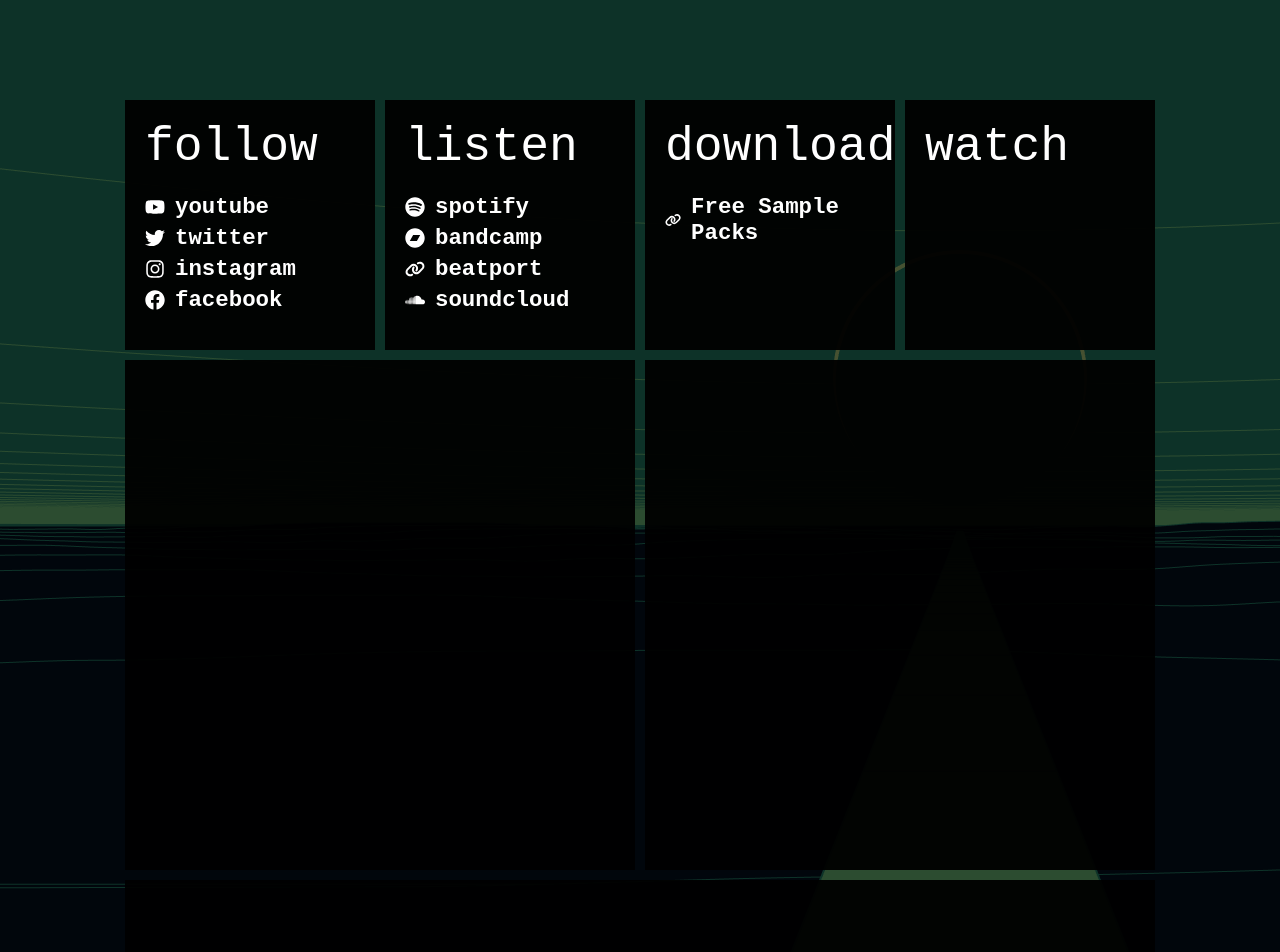
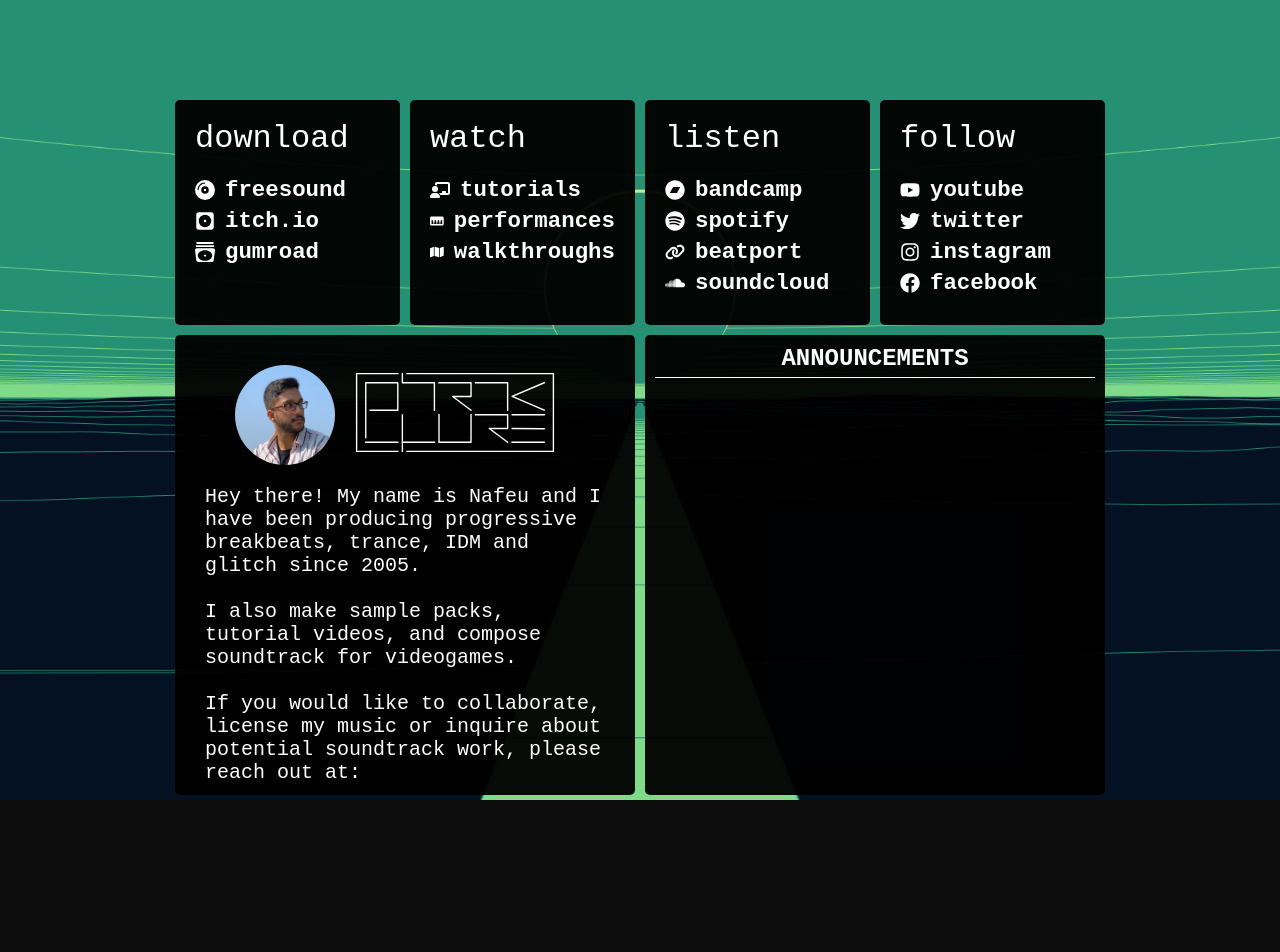
Before and after one commit to nafeu/phrakture.com, a Next.js app: page / in a window 1280 px wide. Shown: the top 952 px of the page. After the commit the page ends 800 px from the top, so only its background shows below. Built offline with nearby package versions, Linux system fonts and the light colour scheme; a web font is replaced by a local one.

Commit message:
Add additional updates to styling and content

```diff
--- a/app/components/Icons/index.js
+++ b/app/components/Icons/index.js
@@ -43,3 +43,33 @@
   // Font Awesome Pro 6.4.0 by @fontawesome - https://fontawesome.com License - https://fontawesome.com/license (Commercial License) Copyright 2023 Fonticons, Inc.
   <svg fill="white" width="20" height="20" xmlns="http://www.w3.org/2000/svg" viewBox="0 0 640 512"><path d="M579.8 267.7c56.5-56.5 56.5-148 0-204.5c-50-50-128.8-56.5-186.3-15.4l-1.6 1.1c-14.4 10.3-17.7 30.3-7.4 44.6s30.3 17.7 44.6 7.4l1.6-1.1c32.1-22.9 76-19.3 103.8 8.6c31.5 31.5 31.5 82.5 0 114L422.3 334.8c-31.5 31.5-82.5 31.5-114 0c-27.9-27.9-31.5-71.8-8.6-103.8l1.1-1.6c10.3-14.4 6.9-34.4-7.4-44.6s-34.4-6.9-44.6 7.4l-1.1 1.6C206.5 251.2 213 330 263 380c56.5 56.5 148 56.5 204.5 0L579.8 267.7zM60.2 244.3c-56.5 56.5-56.5 148 0 204.5c50 50 128.8 56.5 186.3 15.4l1.6-1.1c14.4-10.3 17.7-30.3 7.4-44.6s-30.3-17.7-44.6-7.4l-1.6 1.1c-32.1 22.9-76 19.3-103.8-8.6C74 372 74 321 105.5 289.5L217.7 177.2c31.5-31.5 82.5-31.5 114 0c27.9 27.9 31.5 71.8 8.6 103.9l-1.1 1.6c-10.3 14.4-6.9 34.4 7.4 44.6s34.4 6.9 44.6-7.4l1.1-1.6C433.5 260.8 427 182 377 132c-56.5-56.5-148-56.5-204.5 0L60.2 244.3z"/></svg>
 )
+
+export const DiskIcon = () => (
+  // Font Awesome Free 6.5.2 by @fontawesome - https://fontawesome.com License - https://fontawesome.com/license/free Copyright 2024 Fonticons, Inc.
+  <svg fill="white" width="20" height="20" xmlns="http://www.w3.org/2000/svg" viewBox="0 0 512 512"><path d="M0 256a256 256 0 1 1 512 0A256 256 0 1 1 0 256zm256 32a32 32 0 1 1 0-64 32 32 0 1 1 0 64zm-96-32a96 96 0 1 0 192 0 96 96 0 1 0 -192 0zM96 240c0-35 17.5-71.1 45.2-98.8S205 96 240 96c8.8 0 16-7.2 16-16s-7.2-16-16-16c-45.4 0-89.2 22.3-121.5 54.5S64 194.6 64 240c0 8.8 7.2 16 16 16s16-7.2 16-16z"/></svg>
+)
+
+export const AlbumIcon = () => (
+  // Font Awesome Pro 6.5.2 by @fontawesome - https://fontawesome.com License - https://fontawesome.com/license (Commercial License) Copyright 2024 Fonticons, Inc.
+  <svg fill="white" width="20" height="20" xmlns="http://www.w3.org/2000/svg" viewBox="0 0 448 512"><path d="M0 96C0 60.7 28.7 32 64 32H384c35.3 0 64 28.7 64 64V416c0 35.3-28.7 64-64 64H64c-35.3 0-64-28.7-64-64V96zM384 256A160 160 0 1 0 64 256a160 160 0 1 0 320 0zM224 224a32 32 0 1 1 0 64 32 32 0 1 1 0-64z"/></svg>
+)
+
+export const AlbumCollectionIcon = () => (
+  // Font Awesome Pro 6.5.2 by @fontawesome - https://fontawesome.com License - https://fontawesome.com/license (Commercial License) Copyright 2024 Fonticons, Inc.
+  <svg fill="white" width="20" height="20" xmlns="http://www.w3.org/2000/svg" viewBox="0 0 512 512"><path d="M32 24c0 13.3 10.7 24 24 24H456c13.3 0 24-10.7 24-24s-10.7-24-24-24H56C42.7 0 32 10.7 32 24zM48 160c-13.8 0-26.9 5.9-36 16.2S-1.3 200.3 .4 214l32 256c3 24 23.4 42 47.6 42H432c24.2 0 44.6-18 47.6-42l32-256c1.7-13.7-2.5-27.4-11.6-37.7s-22.2-16.2-36-16.2H48zM440 344c0 75.1-82.4 136-184 136S72 419.1 72 344s82.4-136 184-136s184 60.9 184 136zM256 376c17.7 0 32-10.7 32-24s-14.3-24-32-24s-32 10.7-32 24s14.3 24 32 24zM40 80c-13.3 0-24 10.7-24 24s10.7 24 24 24H472c13.3 0 24-10.7 24-24s-10.7-24-24-24H40z"/></svg>
+)
+
+export const ChalkboardUserIcon = () => (
+  // Font Awesome Free 6.5.2 by @fontawesome - https://fontawesome.com License - https://fontawesome.com/license/free Copyright 2024 Fonticons, Inc.
+  <svg fill="white" width="20" height="20" xmlns="http://www.w3.org/2000/svg" viewBox="0 0 640 512"><path d="M160 64c0-35.3 28.7-64 64-64H576c35.3 0 64 28.7 64 64V352c0 35.3-28.7 64-64 64H336.8c-11.8-25.5-29.9-47.5-52.4-64H384V320c0-17.7 14.3-32 32-32h64c17.7 0 32 14.3 32 32v32h64V64L224 64v49.1C205.2 102.2 183.3 96 160 96V64zm0 64a96 96 0 1 1 0 192 96 96 0 1 1 0-192zM133.3 352h53.3C260.3 352 320 411.7 320 485.3c0 14.7-11.9 26.7-26.7 26.7H26.7C11.9 512 0 500.1 0 485.3C0 411.7 59.7 352 133.3 352z"/></svg>
+)
+
+export const PianoKeyboardIcon = () => (
+  // Font Awesome Pro 6.5.2 by @fontawesome - https://fontawesome.com License - https://fontawesome.com/license (Commercial License) Copyright 2024 Fonticons, Inc.
+  <svg fill="white" width="20" height="20" xmlns="http://www.w3.org/2000/svg" viewBox="0 0 576 512"><path d="M64 64C28.7 64 0 92.7 0 128V384c0 35.3 28.7 64 64 64H512c35.3 0 64-28.7 64-64V128c0-35.3-28.7-64-64-64H64zM512 224V384H432V315.7c9.6-5.5 16-15.9 16-27.7V224h64zM400 384H304V315.7c9.6-5.5 16-15.9 16-27.7V224h64v64c0 11.8 6.4 22.2 16 27.7V384zm-128 0H176V315.7c9.6-5.5 16-15.9 16-27.7V224h64v64c0 11.8 6.4 22.2 16 27.7V384zm-128 0H64V224h64v64c0 11.8 6.4 22.2 16 27.7V384z"/></svg>
+)
+
+export const MapIcon = () => (
+  // Font Awesome Free 6.5.2 by @fontawesome - https://fontawesome.com License - https://fontawesome.com/license/free Copyright 2024 Fonticons, Inc.
+  <svg fill="white" width="20" height="20" xmlns="http://www.w3.org/2000/svg" viewBox="0 0 576 512"><path d="M384 476.1L192 421.2V35.9L384 90.8V476.1zm32-1.2V88.4L543.1 37.5c15.8-6.3 32.9 5.3 32.9 22.3V394.6c0 9.8-6 18.6-15.1 22.3L416 474.8zM15.1 95.1L160 37.2V423.6L32.9 474.5C17.1 480.8 0 469.2 0 452.2V117.4c0-9.8 6-18.6 15.1-22.3z"/></svg>
+)
--- /dev/null
+++ b/app/components/Logos/index.js
@@ -0,0 +1,34 @@
+import React from 'react'
+
+export const PhraktureLogo = () => (
+  <svg
+    xmlns="http://www.w3.org/2000/svg"
+    className="logo-svg"
+    viewBox="0 0 43.7 17.7"
+  >
+    <path
+      d="M17 112v-12h7v6h-6M25 98v2h7v6M33 100h7v3h-4l4 3M41 107h7v3h-4l4 3M41 100h7v6M56 100l-7 3 7 3M17 113h7M25 107.022V115M25 113h7M33 107v6h7v-6M49 107h7M49 110l6.981.05M48.968 113H56"
+      style={{
+        fill: "none",
+        stroke: "#fff",
+        strokeWidth: 0.3,
+        strokeLinecap: "square",
+        strokeLinejoin: "round",
+        strokeOpacity: 1,
+      }}
+      transform="translate(-14.65 -97.65)"
+    />
+    <path
+      d="M24 98h-9v17h9M26 115h32V98H26"
+      style={{
+        fill: "none",
+        stroke: "#fff",
+        strokeWidth: 0.3,
+        strokeLinecap: "square",
+        strokeLinejoin: "round",
+        strokeOpacity: 1,
+      }}
+      transform="translate(-14.65 -97.65)"
+    />
+  </svg>
+)
--- a/app/globals.css
+++ b/app/globals.css
@@ -3,13 +3,16 @@
 :root {
   --font: t26-carbon, monospace;
 
-  --square-dimensions: 250px;
+  --square-dimensions: 225px;
   --default-spacing: 10px;
   --color-primary: white;
   --color-secondary: rgba(0, 0, 0, 0.95);
 
   --default-border: 1px solid var(--color-primary);
+  --default-border-radius: 5px;
   --page-top-spacing: 100px;
+
+  --header-font-size: 2rem;
 }
 
 * {
@@ -30,6 +33,8 @@
   background-color: var(--color-secondary);
   background-repeat: no-repeat;
   background-attachment: fixed;
+  background-size: cover;
+  background-position: center;
 }
 
 a {
--- a/app/page.js
+++ b/app/page.js
@@ -1,21 +1,80 @@
 import Image from 'next/image'
+
 import styles from './page.module.css'
 
 import {
+  AlbumCollectionIcon,
+  AlbumIcon,
+  BandcampIcon,
+  ChalkboardUserIcon,
+  DiskIcon,
+  FacebookIcon,
   InstagramIcon,
-  YoutubeIcon,
+  LinkIcon,
+  MapIcon,
+  PianoKeyboardIcon,
+  SoundcloudIcon,
+  SpotifyIcon,
   TwitterIcon,
-  SoundcloudIcon,
-  FacebookIcon,
-  SpotifyIcon,
-  BandcampIcon,
-  LinkIcon
+  YoutubeIcon
 } from './components/Icons'
+
+import { PhraktureLogo } from './components/Logos'
+
+import headshotImage from '../public/headshot.jpeg'
 
 export default function Home() {
   return (
     <main className={styles.main}>
       <div className={styles.links}>
+        <div className={`${styles.item} ${styles.packs}`}>
+          <div className={styles.header}>download</div>
+
+          <div className={styles.linkList}>
+            <a className={styles.link} href="https://freesound.org/people/Phrakture">
+              <DiskIcon /> freesound
+            </a>
+            <a className={styles.link} href="https://phrakture.itch.io/">
+              <AlbumIcon /> itch.io
+            </a>
+            <a className={styles.link} href="https://phrakture.gumroad.com">
+              <AlbumCollectionIcon /> gumroad
+            </a>
+          </div>
+        </div>
+        <div className={`${styles.item} ${styles.tutorials}`}>
+          <div className={styles.header}>watch</div>
+
+          <div className={styles.linkList}>
+            <a className={styles.link} href="https://www.youtube.com/phrakture">
+              <ChalkboardUserIcon /> tutorials
+            </a>
+            <a className={styles.link} href="https://www.youtube.com/playlist?list=PLJy-2vXnWEZ8UPSP0Wk-cJskPRqeX_u7a">
+              <PianoKeyboardIcon /> performances
+            </a>
+            <a className={styles.link} href="https://www.youtube.com/phrakture">
+              <MapIcon /> walkthroughs
+            </a>
+          </div>
+        </div>
+        <div className={`${styles.item} ${styles.discography}`}>
+          <div className={styles.header}>listen</div>
+
+          <div className={styles.linkList}>
+            <a className={styles.link} href="https://phrakture.bandcamp.com/">
+              <BandcampIcon /> bandcamp
+            </a>
+            <a className={styles.link} href="https://open.spotify.com/artist/4AlnXoFGT5zl3v85ScIOzK?si=PjI_wsPsTemoD_BiQf8esA">
+              <SpotifyIcon /> spotify
+            </a>
+            <a className={styles.link} href="https://www.beatport.com/artist/phrakture/99726">
+              <LinkIcon /> beatport
+            </a>
+            <a className={styles.link} href="https://soundcloud.com/phrakture">
+              <SoundcloudIcon /> soundcloud
+            </a>
+          </div>
+        </div>
         <div className={`${styles.item} ${styles.follow}`}>
           <div className={styles.header}>follow</div>
 
@@ -34,43 +93,34 @@
             </a>
           </div>
         </div>
-        <div className={`${styles.item} ${styles.discography}`}>
-          <div className={styles.header}>listen</div>
-
-          <div className={styles.linkList}>
-            <a className={styles.link} href="https://open.spotify.com/artist/4AlnXoFGT5zl3v85ScIOzK?si=PjI_wsPsTemoD_BiQf8esA">
-              <SpotifyIcon /> spotify
-            </a>
-            <a className={styles.link} href="https://phrakture.bandcamp.com/">
-              <BandcampIcon /> bandcamp
-            </a>
-            <a className={styles.link} href="https://www.beatport.com/artist/phrakture/99726">
-              <LinkIcon /> beatport
-            </a>
-            <a className={styles.link} href="https://soundcloud.com/phrakture">
-              <SoundcloudIcon /> soundcloud
-            </a>
+      </div>
+      <div className={styles.content}>
+        <div className={styles.about}>
+          <div className={styles.headshot}>
+            <div style={{ backgroundImage: `url(${headshotImage.src})` }} className={styles.headshotCircle}></div>
+            <div className={styles.logo}>
+              <PhraktureLogo />
+            </div>
+          </div>
+          <div className={styles.bio}>
+            Hey there! My name is Nafeu and I have been producing progressive breakbeats, trance, IDM and glitch since 2005.
+            <br/>
+            <br/>
+            I also make sample packs, tutorial videos, and compose soundtrack for videogames.
+            <br/>
+            <br/>
+            If you would like to collaborate, license my music or inquire about potential soundtrack work, please reach out at:
+            <br/>
+            <br/>
+            <a href="mailto:phrakturemusic@proton.me">phrakturemusic@proton.me</a>
           </div>
         </div>
-        <div className={`${styles.item} ${styles.packs}`}>
-          <div className={styles.header}>download</div>
-
-          <div className={styles.linkList}>
-            <a className={styles.link} href="https://freesound.org/people/Phrakture">
-              <LinkIcon /> Free Sample Packs
-            </a>
-          </div>
-        </div>
-        <div className={`${styles.item} ${styles.tutorials}`}>
-          <div className={styles.header}>watch</div>
+        <div className={styles.spotlight}>
+          <div className={styles.announcements}>Announcements</div>
         </div>
       </div>
-      <div className={styles.content}>
-        <div className={styles.spotlight}></div>
-        <div className={styles.about}></div>
-      </div>
       <div className={styles.footer}>
-
+        Copyright 2024 Nafeu Nasir - phrakturemusic@proton.me
       </div>
     </main>
   )
--- a/app/page.module.css
+++ b/app/page.module.css
@@ -4,7 +4,7 @@
   align-items: center;
   gap: var(--default-spacing);
   padding-top: var(--page-top-spacing);
-  background-color: rgba(0, 0, 0, 0.65)
+  height: 100vh;
 }
 
 .links {
@@ -28,10 +28,19 @@
   font-weight: bold;
 }
 
+.link:hover {
+  opacity: 0.5;
+}
+
+.link:active {
+  opacity: 0.25;
+}
+
 .item {
   width: var(--square-dimensions);
   height: var(--square-dimensions);
   background-color: var(--color-secondary);
+  border-radius: var(--default-border-radius);
 }
 
 .content {
@@ -40,32 +49,151 @@
 }
 
 .spotlight {
+  border-radius: var(--default-border-radius);
   background-color: var(--color-secondary);
   width: calc((var(--square-dimensions) * 2) + var(--default-spacing));
   height: calc((var(--square-dimensions) * 2) + var(--default-spacing));
 }
 
 .about {
+  border-radius: var(--default-border-radius);
   background-color: var(--color-secondary);
   width: calc((var(--square-dimensions) * 2) + var(--default-spacing));
   height: calc((var(--square-dimensions) * 2) + var(--default-spacing));
 }
 
 .footer {
+  border-radius: var(--default-border-radius);
   background-color: var(--color-secondary);
   width: calc((var(--square-dimensions) * 4) + (var(--default-spacing) * 3));
-  height: var(--square-dimensions);
+  height: calc(var(--square-dimensions) / 6);
+  display: flex;
+  padding-left: var(--default-spacing);
+  align-items: center;
+  justify-content: center;
+  text-transform: uppercase;
+  font-weight: bold;
+  font-size: 0.8rem;
 }
 
 .header {
-/*  font-weight: bold;*/
   color: var(--color-primary);
   padding: calc(var(--default-spacing) * 2);
-  font-size: 3rem;
+  font-size: var(--header-font-size);
 }
 
-/* Mobile */
-@media (max-width: 700px) {}
+.about > .header {
+  padding-bottom: 0;
+}
 
-/* Tablet and Smaller Desktop */
-@media (min-width: 701px) and (max-width: 1120px) {}
+.headshot {
+  display: flex;
+  align-items: center;
+  padding: calc(var(--default-spacing) * 2);
+  padding-top: calc(var(--default-spacing) * 3);
+  padding-left: 60px;
+  gap: calc(var(--default-spacing) * 2);
+}
+
+.bio {
+  font-size: 1.25rem;
+  padding-left: calc(var(--default-spacing) * 3);
+  padding-right: calc(var(--default-spacing) * 3);
+}
+
+.bio > a {
+  background-color: var(--color-primary);
+  color: var(--color-secondary);
+  font-weight: bold;
+  font-size: 1rem;
+  padding-inline: calc(var(--default-spacing) / 2);
+  padding-block: calc(var(--default-spacing) / 4);
+  border-radius: var(--default-border-radius);
+}
+
+.bio > a:hover {
+  opacity: 0.75;
+}
+
+.bio > a:active {
+  opacity: 0.5;
+}
+
+.logo > svg {
+  width: 200px;
+}
+
+.headshotCircle {
+  width: 100px;
+  height: 100px;
+  border-radius: 50px;
+  background-color: red;
+  background-position: center;
+  background-size: contain;
+}
+
+.spotlight {
+  padding: var(--default-spacing);
+}
+
+.announcements {
+  width: 100%;
+  padding-bottom: calc(var(--default-spacing) / 2);
+  font-weight: bold;
+  font-size: 1.5rem;
+  text-align: center;
+  text-transform: uppercase;
+  border-bottom: 1px solid white;
+}
+
+@media (max-width: 1000px) {
+  .main {
+    padding-top: calc(var(--page-top-spacing) / 4);
+  }
+
+  .links {
+    flex-direction: column;
+  }
+
+  .item {
+    width: 90vw;
+    height: auto;
+    display: flex;
+    flex-direction: row;
+    align-items: center;
+    padding: var(--default-spacing);
+  }
+
+  .linkList {
+    flex-direction: row;
+    flex-wrap: wrap;
+    gap: var(--default-spacing);
+  }
+
+  .item > .header {
+    font-size: 1rem;
+    font-weight: bold;
+    min-width: 100px;
+    height: 100%;
+    border-right: 1px solid white;
+    display: flex;
+    justify-content: right;
+    align-items: center;
+  }
+
+  .content {
+    flex-direction: column;
+  }
+
+  .spotlight {
+    width: 90vw;
+  }
+
+  .about {
+    width: 90vw;
+  }
+
+  .footer {
+    width: 90vw;
+  }
+}
```
Also changed, not shown: public/headshot.jpeg (added), public/phrakture-logo-2024.svg (added).
